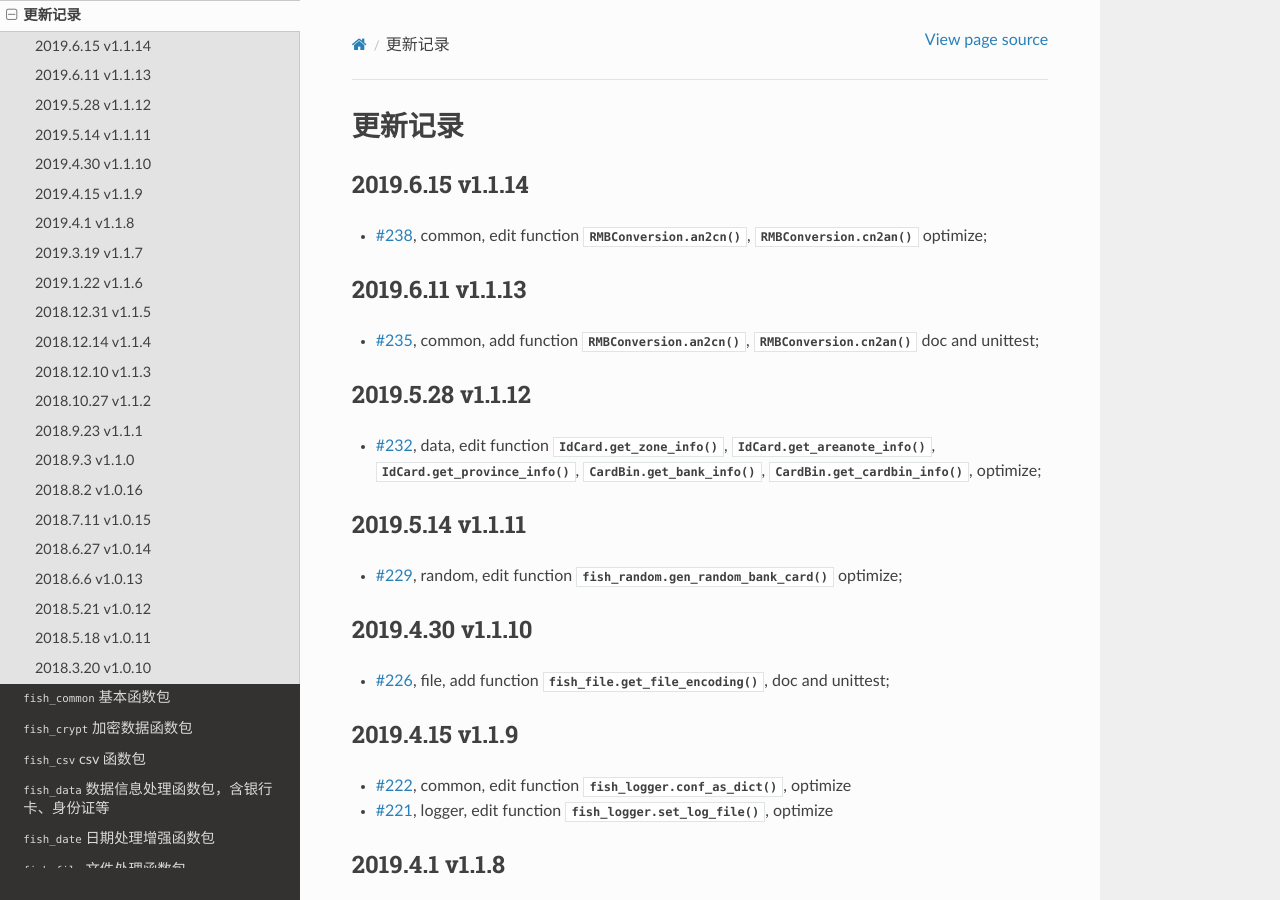
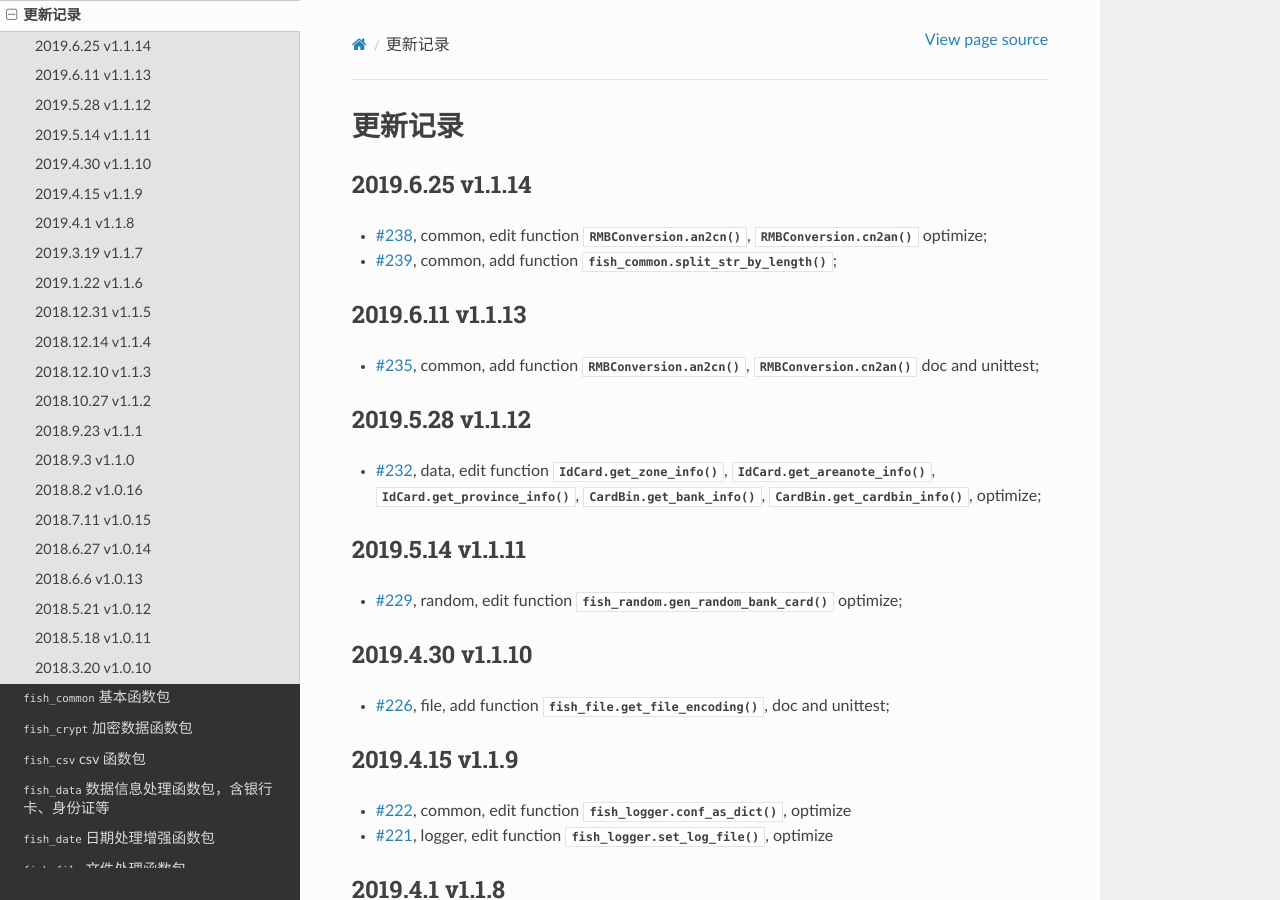
Before and after one commit to chinapnr/fishbase, a Sphinx documentation site: the page built from docs/change_log.rst, in a window 1280 px wide and 900 px high. Built offline with Sphinx 7.4.7 and the Read the Docs theme 2.0.0, drawn with Linux system fonts in a browser that asks for light colours.

```diff
--- a/docs/change_log.rst
+++ b/docs/change_log.rst
@@ -1,8 +1,9 @@
 更新记录
 ===========================
-2019.6.15 v1.1.14
+2019.6.25 v1.1.14
 ---------------------------
 * `#238 <https://github.com/chinapnr/fishbase/issues/238>`_, common, edit function :meth:`RMBConversion.an2cn`, :meth:`RMBConversion.cn2an` optimize;
+* `#239 <https://github.com/chinapnr/fishbase/issues/239>`_, common, add function :meth:`fish_common.split_str_by_length`;
 
 2019.6.11 v1.1.13
 ---------------------------
--- a/docs/fish_common.rst
+++ b/docs/fish_common.rst
@@ -23,6 +23,7 @@
     fish_common.serialize_instance
     fish_common.DeserializeInstance
     fish_common.RMBConversion
+    fish_common.split_str_by_length
 
 .. automodule:: fish_common
     :members:
--- a/fishbase/__init__.py
+++ b/fishbase/__init__.py
@@ -27,4 +27,4 @@ from .fish_system import *
 from .fish_project import *
 from .fish_random import *
 
-__version__ = '1.1.13'  # type: str
+__version__ = '1.1.14'  # type: str
```
Also changed, not shown: README.rst (+15 -0 lines).
